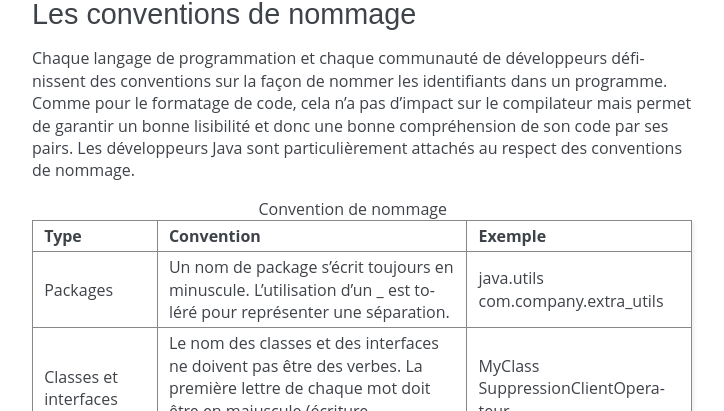
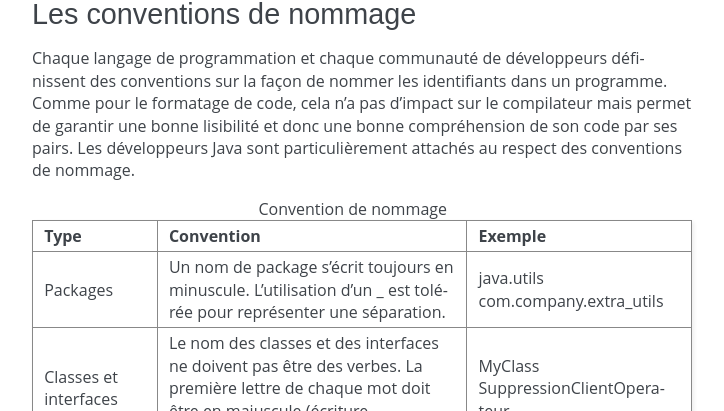
Before and after one commit to lanaflonPerso/cours-java-web, a Sphinx documentation site: the page built from source/structure_fondamentale.rst, in a window 1280 px wide and 900 px high, scrolled down 2313 px. Shown: the part 213-624 px from the top of the window, without its empty margins (398-1122 px from the left). Built offline with Sphinx 7.4.7, drawn with Linux system fonts in a browser that asks for light colours; formulas are drawn with MathJax 3.

Commit message:
corrections

```diff
--- a/source/les_dates.rst
+++ b/source/les_dates.rst
@@ -171,7 +171,7 @@ On peut facilement passer d'un type à une autre. Par exemple la méthode
 LocalDate.atTime_ permet d'ajouter une heure à une date, créant ainsi une instance
 de LocalDateTime_. Toutes les instances de ces classes sont immutables.
 
-Si on veut avoir l'information de la date ou de l'heure d'ajourd'hui, on peut
+Si on veut avoir l'information de la date ou de l'heure d'aujourd'hui, on peut
 créer une instance grâce à la méthode *now*.
 
 ::
--- a/source/structure_fondamentale.rst
+++ b/source/structure_fondamentale.rst
@@ -143,7 +143,7 @@ Les conventions de nommage
 Chaque langage de programmation et chaque communauté de développeurs définissent
 des conventions sur la façon de nommer les identifiants dans un programme. Comme
 pour le formatage de code, cela n'a pas d'impact sur le compilateur mais permet
-de garantir un bonne lisibilité et donc une bonne compréhension de son code
+de garantir une bonne lisibilité et donc une bonne compréhension de son code
 par ses pairs. Les développeurs Java sont particulièrement attachés au respect
 des conventions de nommage.
 
@@ -156,7 +156,7 @@ des conventions de nommage.
      - Exemple
 
    * - Packages
-     - Un nom de package s'écrit toujours en minuscule. L'utilisation d'un _ est toléré
+     - Un nom de package s'écrit toujours en minuscule. L'utilisation d'un _ est tolérée
        pour représenter une séparation.
      - java.utils
        com.company.extra_utils
```
